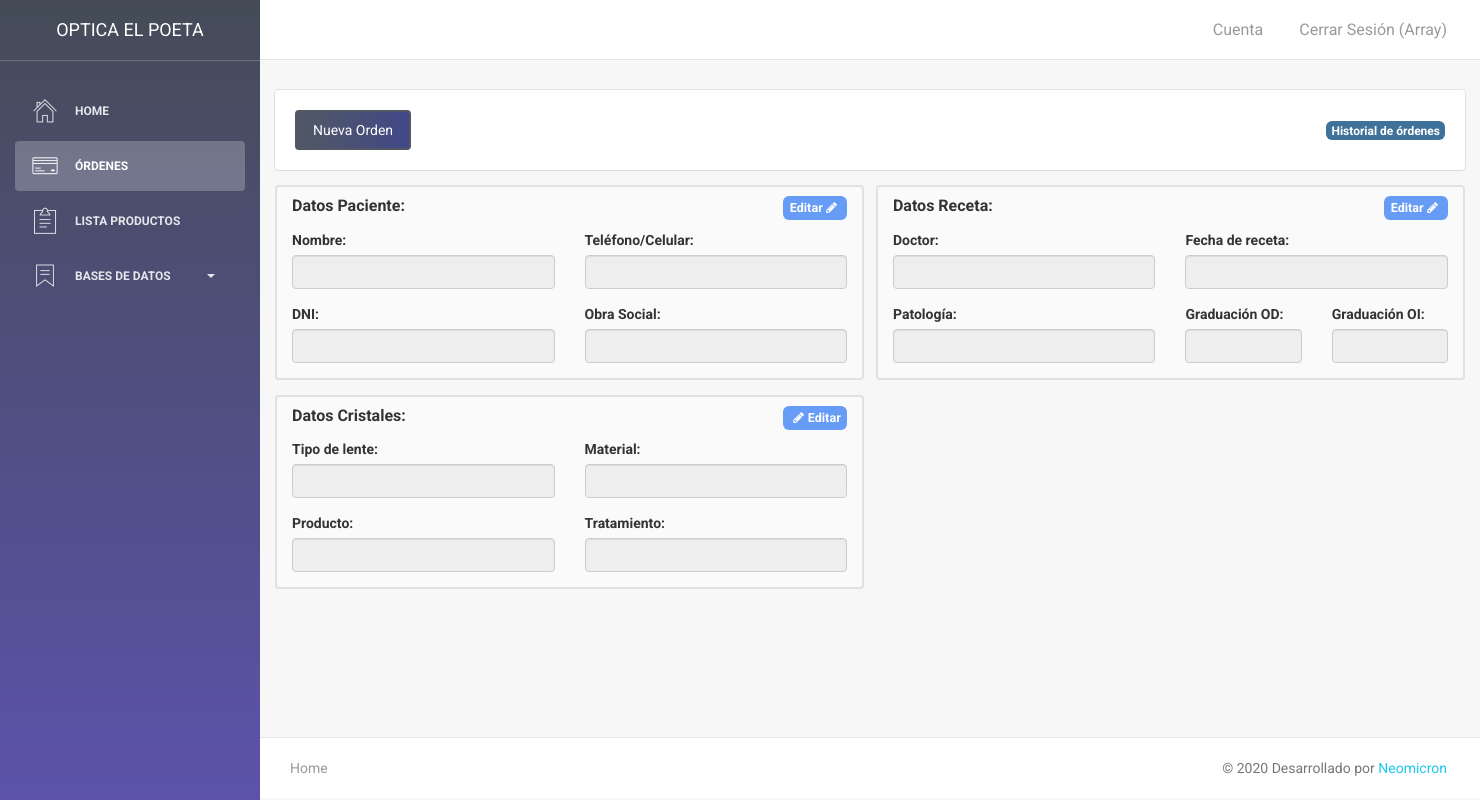
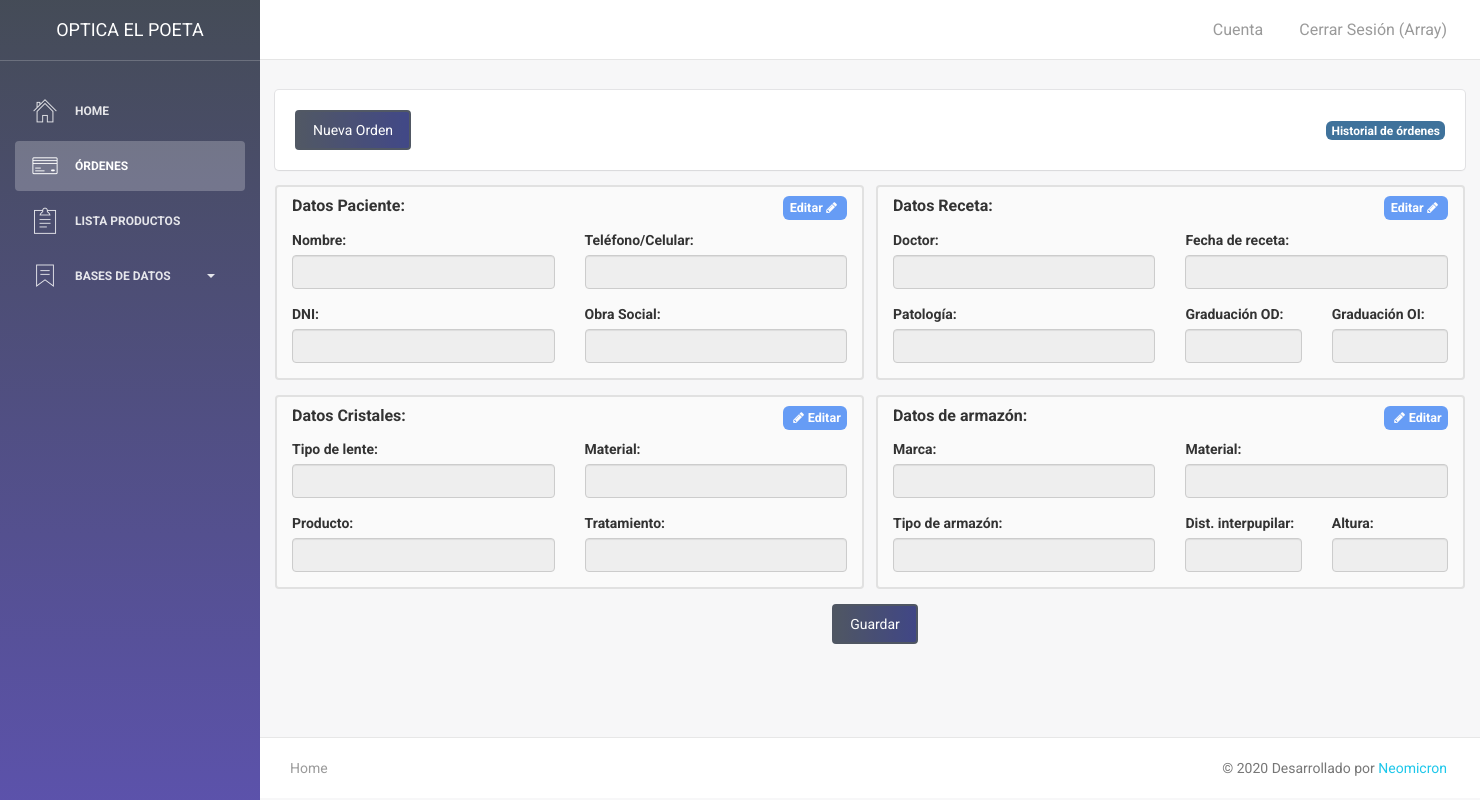
Before and after one commit to Santolei/optica, a PHP site: page /ordenes in a window 1480 px wide. Run offline with PHP 8.4, Linux system fonts and the light colour scheme; the visitor is signed in with stand-in values (Sample User, id 1); data that the repository does not hold is empty.

Commit message:
antes de la presentación

```diff
--- a/modals/modal_new_order3.php
+++ b/modals/modal_new_order3.php
@@ -40,11 +40,11 @@
                 </div>
                 <div class="form-group col-md-5 d-flex align-items-center mb-0">
                   <label for="add_monofocal_lejos_der" class="mb-0"><span class="mr-2">OD</span></label>
-                  <input class="form-control" type="text" name="add_monofocal_lejos_der" id="add_monofocal_lejos_der">
+                  <input class="form-control" type="text" name="add_monofocal_lejos_der" id="add_monofocal_lejos_der" autocomplete="off">
                 </div>
                 <div class="form-group col-md-5 d-flex align-items-center mb-0">
                   <label for="add_monofocal_lejos_izq" class="mb-0"><span class="mr-2">OI</span></label>
-                  <input class="form-control" type="text" name="add_monofocal_lejos_izq" id="add_monofocal_lejos_izq">
+                  <input class="form-control" type="text" name="add_monofocal_lejos_izq" id="add_monofocal_lejos_izq" autocomplete="off">
                 </div>
               </div>
               <!-- Media -->
@@ -54,11 +54,11 @@
                 </div>
                 <div class="form-group col-md-5 d-flex align-items-center mb-0">
                   <label for="add_monofocal_media_der" class="mb-0"><span class="mr-2">OD</span></label>
-                  <input class="form-control" type="text" name="add_monofocal_media_der" id="add_monofocal_media_der">
+                  <input class="form-control" type="text" name="add_monofocal_media_der" id="add_monofocal_media_der" autocomplete="off">
                 </div>
                 <div class="form-group col-md-5 d-flex align-items-center mb-0">
                   <label for="add_monofocal_media_izq" class="mb-0"><span class="mr-2">OI</span></label>
-                  <input class="form-control" type="text" name="add_monofocal_media_izq" id="add_monofocal_media_izq">
+                  <input class="form-control" type="text" name="add_monofocal_media_izq" id="add_monofocal_media_izq" autocomplete="off">
                 </div>
 
               </div>
@@ -69,11 +69,11 @@
                 </div>
                 <div class="form-group col-md-5 d-flex align-items-center mb-0">
                   <label for="add_monofocal_cerca_der" class="mb-0"><span class="mr-2">OD</span></label>
-                  <input class="form-control" type="text" name="add_monofocal_cerca_der" id="add_monofocal_cerca_der">
+                  <input class="form-control" type="text" name="add_monofocal_cerca_der" id="add_monofocal_cerca_der" autocomplete="off">
                 </div>
                 <div class="form-group col-md-5 d-flex align-items-center mb-0">
                   <label for="add_monofocal_cerca_izq" class="mb-0"><span class="mr-2">OI</span></label>
-                  <input class="form-control" type="text" name="add_monofocal_cerca_izq" id="add_monofocal_cerca_izq">
+                  <input class="form-control" type="text" name="add_monofocal_cerca_izq" id="add_monofocal_cerca_izq" autocomplete="off">
                 </div>
               </div>
             </div>
@@ -88,11 +88,11 @@
                 </div>
                 <div class="form-group col-md-5 d-flex align-items-center">
                   <label for="add_bifocal_lejos_der" class="mb-0"><span class="mr-2">OD</span></label>
-                  <input class="form-control" type="text" name="add_bifocal_lejos_der" id="add_bifocal_lejos_der">
+                  <input class="form-control" type="text" name="add_bifocal_lejos_der" id="add_bifocal_lejos_der" autocomplete="off">
                 </div>
                 <div class="form-group col-md-5 d-flex align-items-center">
                   <label for="add_bifocal_lejos_izq" class="mb-0"><span class="mr-2">OI</span></label>
-                  <input class="form-control" type="text" name="add_bifocal_lejos_izq" id="add_bifocal_lejos_izq">
+                  <input class="form-control" type="text" name="add_bifocal_lejos_izq" id="add_bifocal_lejos_izq" autocomplete="off">
                 </div>
               </div>
               <!-- Adicion -->
@@ -102,11 +102,11 @@
                 </div>
                 <div class="form-group col-md-5 d-flex align-items-center">
                   <label for="add_bifocal_adicion_der" class="mb-0"><span class="mr-2">OD</span></label>
-                  <input class="form-control" type="text" name="add_bifocal_adicion_der" id="add_bifocal_adicion_der">
+                  <input class="form-control" type="text" name="add_bifocal_adicion_der" id="add_bifocal_adicion_der" autocomplete="off">
                 </div>
                 <div class="form-group col-md-5 d-flex align-items-center">
                   <label for="add_bifocal_adicion_izq" class="mb-0"><span class="mr-2">OI</span></label>
-                  <input class="form-control adicion-izq" type="text" name="add_bifocal_adicion_izq" id="add_bifocal_adicion_izq">
+                  <input class="form-control adicion-izq" type="text" name="add_bifocal_adicion_izq" id="add_bifocal_adicion_izq" autocomplete="off">
                 </div>
               </div>
             </div>
@@ -121,11 +121,11 @@
                 </div>
                 <div class="form-group col-md-5 d-flex align-items-center">
                   <label for="add_multifocal_lejos_der" class="mb-0"><span class="mr-2">OD</span></label>
-                  <input class="form-control" type="text" name="add_multifocal_lejos_der" id="add_multifocal_lejos_der">
+                  <input class="form-control" type="text" name="add_multifocal_lejos_der" id="add_multifocal_lejos_der" autocomplete="off">
                 </div>
                 <div class="form-group col-md-5 d-flex align-items-center">
                   <label for="add_multifocal_lejos_izq" class="mb-0"><span class="mr-2">OI</span></label>
-                  <input class="form-control" type="text" name="add_multifocal_lejos_izq" id="add_multifocal_lejos_izq">
+                  <input class="form-control" type="text" name="add_multifocal_lejos_izq" id="add_multifocal_lejos_izq" autocomplete="off">
                 </div>
               </div>
               <!-- Adicion -->
@@ -135,11 +135,11 @@
                 </div>
                 <div class="form-group col-md-5 d-flex align-items-center">
                   <label for="add_multifocal_adicion_der" class="mb-0"><span class="mr-2">OD</span></label>
-                  <input class="form-control" type="text" name="add_multifocal_adicion_der" id="add_multifocal_adicion_der">
+                  <input class="form-control" type="text" name="add_multifocal_adicion_der" id="add_multifocal_adicion_der" autocomplete="off">
                 </div>
                 <div class="form-group col-md-5 d-flex align-items-center">
                   <label for="add_multifocal_adicion_izq" class="mb-0"><span class="mr-2">OI</span></label>
-                  <input class="form-control" type="text" name="add_multifocal_adicion_izq" id="add_multifocal_adicion_izq">
+                  <input class="form-control" type="text" name="add_multifocal_adicion_izq" id="add_multifocal_adicion_izq" autocomplete="off">
                 </div>
               </div>
             </div>
--- /dev/null
+++ b/modals/modal_new_order4.php
@@ -0,0 +1,61 @@
+<!--  Modal de agregar producto -->
+<div class="modal fade" id="modal_new_order4" tabindex="-1" role="dialog">
+  <div class="modal-dialog" role="document">
+    <!--Content-->
+    <div class="modal-content">
+      <!--Header-->
+      <div class="modal-header">
+        <h4 class="modal-title pull-left">Datos de Armazón</h4>
+
+        <button type="button" class="close pull-right" data-dismiss="modal" aria-label="Close">
+          <span aria-hidden="true" class="white-text fa-2x">&times;</span>
+        </button>
+      </div>
+
+      <!--Body-->
+      <div class="modal-body">
+        <form method="POST">
+          <!-- row -->
+          <div class="row">
+            <div class="form-group col-sm-12 col-md-6">
+                <label for="add_marca">Marca:</label>
+                <input maxlength="100" class="form-control" type="text" autocomplete="off" id="add_marca">
+            </div>
+
+            <div class="form-group col-md-6">
+                <label for="add_material_armazon">Material:</label>
+                <input maxlength="100" class="form-control" type="text" autocomplete="off" id="add_material_armazon">
+            </div>
+          </div>
+
+          <!-- row -->
+          <div class="row">
+            <div class="form-group col-sm-12 col-md-6">
+                <label for="add_tipo_armazon">Tipo de Armazón:</label>
+                <input maxlength="100" class="form-control" type="text" autocomplete="off" id="add_tipo_armazon">
+            </div>
+            <div class="form-group col-sm-6 col-md-3">
+                <label for="add_distancia_interpupilar">Dist Interpupilar:</label>
+                <input maxlength="100" class="form-control" type="text" autocomplete="off" id="add_distancia_interpupilar">
+            </div>
+
+            <div class="form-group col-sm-6 col-md-3">
+                <label for="add_altura">Altura:</label>
+                <input maxlength="100" class="form-control" type="text" autocomplete="off" id="add_altura">
+            </div>
+          </div>
+        </form>
+          <!--Footer-->
+        <div class="modal-footer justify-content-center">
+          <button class="btn info-color-dark" type="submit" id="datos_armazon">Siguiente <i class="fa fa-arrow-right"></i></button>
+          <a class="btn btn-outline-info waves-effect" data-dismiss="modal">Salir</a>
+        </div>
+
+      </div>
+
+
+    </div>
+    <!--/.Content-->
+  </div>
+</div>
+<!-- Fin modal Agregar producto
--- /dev/null
+++ b/modals/modal_post_orden.php
@@ -0,0 +1,26 @@
+<!-- Modal -->
+<div class="modal fade" id="modalPostOrden" tabindex="-1" aria-labelledby="ModalBackupLabel" aria-hidden="true">
+  <div class="modal-dialog" role="document">
+    <div class="modal-content">
+      <div class="modal-header">
+        <h4 class="modal-title pull-left">Orden realizada</h4>
+        <button type="button" class="close pull-right" data-dismiss="modal" aria-label="Close">
+          <span aria-hidden="true" class="white-text fa-2x">&times;</span>
+        </button>
+      </div>
+        <!--Body-->
+        <div class="modal-body">
+            <h4><strong>¡Orden guardada correctamente! </strong>
+        </div>
+
+        <!--Footer-->
+        <div class="modal-footer">
+          <a href="#" id="btn_imprimir_2" class="btn btn-outline-danger pull-left mt-4 mt-sm-0
+          ">Imprimir Orden</a>
+          <div class="pull-right-lg">
+            <a type="button" class="btn btn-danger waves-effect mt-4 mt-sm-0" data-dismiss="modal">Salir</a>
+          </div>
+        </div>
+    </div>
+  </div>
+</div>
--- a/scripts/ordenes.php
+++ b/scripts/ordenes.php
@@ -96,7 +96,7 @@
         // FECHA ELEGIDA
 
         var date = new Date($('#add_fecha_receta').val());
-        day = date.getDate();
+        day = date.getDate() + 1;
         month = date.getMonth() + 1;
         year = date.getFullYear();
         var fecha_receta = day + "-" + month + "-" + year;
@@ -241,6 +241,27 @@
         $('#modal_new_order4').modal('show');
     });
 
+    $('#datos_armazon').on('click', function(){
+        marca = $('#add_marca').val();
+        material_armazon = $('#add_material_armazon').val();
+        tipo_armazon = $('#add_tipo_armazon').val();
+        distancia = $('#add_distancia_interpupilar').val();
+        altura = $('#add_altura').val();
+
+        $('input[name="marca_armazon"]').val(marca);
+        $('input[name="material_armazon"]').val(material_armazon);
+        $('input[name="tipo_armazon"]').val(tipo_armazon);
+        $('input[name="distancia"]').val(distancia);
+        $('input[name="altura"]').val(altura);
+
+        $('#modal_new_order4').modal('hide');
+    });
+
+    $('#btn-submit').on('click', function(){
+        $("#new_order")[0].reset();
+        $('#modalPostOrden').modal('show');
+    });
+
 
 
 
--- a/views/ordenes.view.php
+++ b/views/ordenes.view.php
@@ -25,7 +25,7 @@
 
                 <div class="row">
                     <div class="content">
-                        <form action="consultas/new_order.php">
+                        <form action="consultas/new_order.php" id="new_order">
                             <div class="container-fluid">
                                 <div class="row">
 
@@ -127,8 +127,6 @@
                                                 <input maxlength="100" class="form-control" type="text" name="tratamiento" id="tratamiento" required disabled>
                                             </div>
                                         </div>
-
-                                        <!-- PROBANDO PROBANDO -->
 
                                         <!-- // ---------------------------- -->
                                         <!-- // MONOFOCAL ------------------ -->
@@ -246,11 +244,54 @@
                                               </div>
                                             </div>
                                         </div>
-                                        <!-- PROBANDO PROBANDO -->
+                                    </div>
+
+                                    <!-- Datos de Armazon -->
+
+                                    <div class="col-md-6 grey-background form-interno pull-right mt-4">
+                                        <div class="d-flex justify-content-between align-items-center"><h5><strong>Datos de armazón:</strong></h5> <a href="#" class=" boton-editar-orden btn btn-primary d-flex justify-content-center align-items-center" data-toggle="modal" data-target="#modal_new_order4"><i class="fa fa-pencil"></i>Editar </a>
+                                        </div>
+
+                                        <div class="row">
+                                            <div class="form-group col-sm-12 col-md-6">
+                                                <label for="marca_armazon">Marca:</label>
+                                                <input maxlength="100" class="form-control" type="text" name="marca_armazon" id="marca_armazon"  disabled>
+                                            </div>
+
+                                            <div class="form-group col-md-6">
+                                                <label for="material_armazon">Material:</label>
+                                                <input maxlength="100" class="form-control" type="text" name="material_armazon" id="material_armazon" disabled>
+                                            </div>
+                                        </div>
+
+                                        <div class="row">
+                                            <div class="form-group col-sm-12 col-md-6">
+                                                <label for="tipo_armazon">Tipo de armazón:</label>
+                                                <input maxlength="100" class="form-control" type="text" name="tipo_armazon" id="tipo_armazon"  disabled>
+                                            </div>
+
+                                            <div class="form-group col-sm-12 col-md-3">
+                                                <label for="distancia">Dist. interpupilar:</label>
+                                                <input maxlength="100" class="form-control" type="text" name="distancia" id="distancia"  disabled>
+                                            </div>
+                                            <div class="form-group col-sm-12 col-md-3">
+                                                <label for="altura">Altura:</label>
+                                                <input maxlength="100" class="form-control" type="text" name="altura" id="altura"  disabled>
+                                            </div>
+                                        </div>
+                                    </div>
+                                </div>
+                                <div class="container">
+                                    <div class="row">
+                                        <div class="mt-4 col-12 d-flex justify-content-center">
+                                            <!-- <input value="Guardar" type="submit" class="btn btn-primary btn-2x" id="#btn-submit"> -->
+                                            <a href="#" class="btn btn-primary btn-2x" id="btn-submit">Guardar</a>
+                                        </div>
                                     </div>
 
                                 </div>
                             </div>
+
                         </form>
                         <div class="output_message"></div>
                         <div class="footer">
@@ -264,10 +305,14 @@
         </div>
 
 <?php include 'views/footer.php' ?>
+
+<!-- Modales -->
 <?php include 'modals/modal_new_order.php' ?>
 <?php include 'modals/modal_new_order2.php' ?>
 <?php include 'modals/modal_new_order3.php' ?>
+<?php include 'modals/modal_new_order4.php' ?>
 <?php include 'modals/modal_add_paciente_ajax.php' ?>
+<?php include 'modals/modal_post_orden.php' ?>
 
 <!-- Scripts Ordenes -->
 <?php include 'scripts/ordenes.php' ?>
```
Also changed, not shown: consultas/new_order.php (added, +48 -0 lines).
